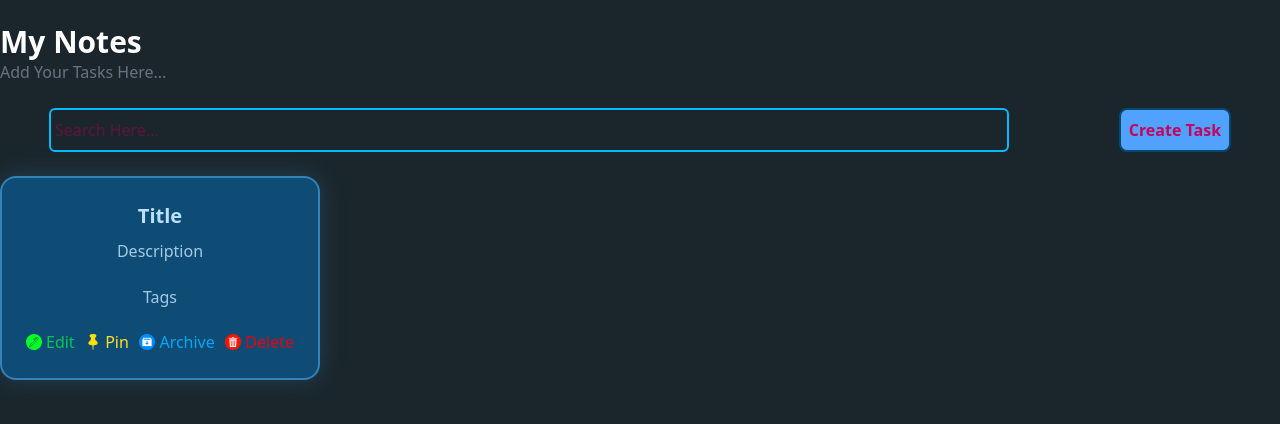
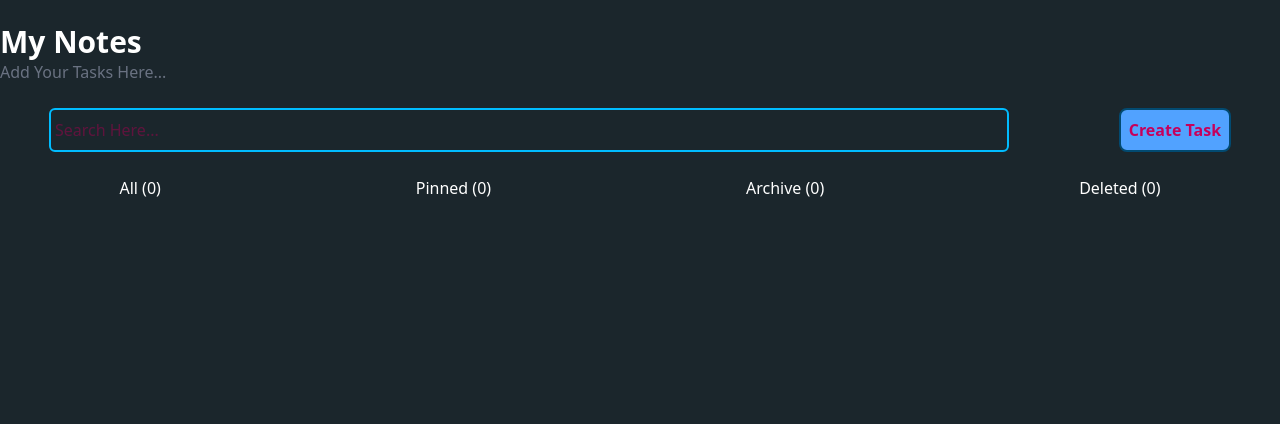
Before and after one commit to Paramesh-Kumar-2004/Notes_App_Project-1, a React (Vite) app: page / in a window 1280 px wide. Shown: the top 424 px of the page. Built offline with nearby package versions, Linux system fonts and the light colour scheme.

Commit message:
Working On Task Create Pages

```diff
--- a/src/Components/Cards.jsx
+++ b/src/Components/Cards.jsx
@@ -1,24 +1,34 @@
-import React from "react";
+import React, { useContext } from "react";
 import PinIMG from "../assets/pin.png"
 import DeleteIMG from "../assets/delete.png"
 import EditIMG from "../assets/edit.png"
 import ArchiveIMG from "../assets/inbox.png"
+import { Store } from "./ContextAPI";
 
 
 
 const Cards = () => {
+
+    const { task } = useContext(Store)
+
+    return (
+        <>
+
+            <div className="flex flex-wrap gap-3 text-[#BBE1FA] justify-evenly items-center font-[Poppins,sans-serif]">
+                {task.length != 0 && task.map((ele) => {
                     return (
                         // <div className="bg-[#1B262C] text-[#BBE1FA] flex justify-center items-center min-h-screen font-[Poppins,sans-serif]">
-        <div className="bg-[#0F4C75] border-2 border-[#3282B8] rounded-2xl p-6 w-80 text-center shadow-[0_0_25px_rgba(50,130,184,0.3)] transition-transform duration-300 ease-in-out hover:-translate-y-1.5 hover:shadow-[0_0_35px_rgba(187,225,250,0.5)]">
+
+                        <div className="bg-[#0F4C75] border-2 border-[#3282B8] rounded-2xl p-6 w-80 text-start shadow-[0_0_25px_rgba(50,130,184,0.3)] transition-transform duration-300 ease-in-out hover:-translate-y-1.5 hover:shadow-[0_0_35px_rgba(187,225,250,0.5)]" key={ele.id}>
 
                             <h2 className="text-[#BBE1FA] mb-2 text-xl font-semibold">
-                Title
+                                {ele.title}
                             </h2>
                             <p className="text-[#BBE1FA] opacity-85 mb-5 leading-relaxed">
-                Description
+                                {ele.notes}
                             </p>
                             <p className="text-[#BBE1FA] opacity-85 mb-5 leading-relaxed">
-                Tags
+                                {ele.tags}
                             </p>
                             <div className="flex flex-wrap items-center justify-between gap-2">
                                 <div className="flex items-center justify-center space-x-1 cursor-pointer hover:scale-125 transition duration-400">
@@ -38,8 +48,12 @@ const Cards = () => {
                                     <p className="inline text-red-600">Delete</p>
                                 </div>
                             </div>
-            {/* </div> */}
                         </div>
+                    )
+                })
+                }
+            </div>
+        </>
     );
 };
 
--- a/src/Components/ContextAPI.jsx
+++ b/src/Components/ContextAPI.jsx
@@ -6,13 +6,13 @@ export const Store = createContext()
 
 const ContextAPI = ({ children }) => {
 
-    const [task, setTask] = useState(localStorage.getItem("task") || [])
+    const [task, setTask] = useState(JSON.parse(localStorage.getItem("task")) || []);
     const [search, setSearch] = useState("All")
 
 
 
     return (
-        <Store.Provider value={{ task, search, setSearch }}>
+        <Store.Provider value={{ task, setTask, search, setSearch }}>
             {children}
         </Store.Provider>
     )
--- a/src/Pages/CreateTasks.jsx
+++ b/src/Pages/CreateTasks.jsx
@@ -1,13 +1,19 @@
-import React, { useState } from 'react';
+import React, { useContext, useState } from 'react';
 import { useNavigate } from 'react-router-dom';
+import { Store } from '../Components/ContextAPI';
+
+
 
 const CreateTasks = () => {
+
+    const { task, setTask } = useContext(Store)
 
     const [data, setData] = useState({
         id: Date.now(),
         title: "",
         notes: "",
-        tags: ""
+        tags: "",
+        type: "normal"
     })
 
     const navigate = useNavigate()
@@ -22,10 +28,21 @@ const CreateTasks = () => {
     function HandleSubmit(e) {
         e.preventDefault();
         try {
-
+            const updatedTasks = [...task, data];
+            setTask(updatedTasks);
+            localStorage.setItem("task", JSON.stringify(updatedTasks));
         } catch (error) {
             console.log(error)
+        } finally {
+            setData({
+                id: Date.now(),
+                title: "",
+                notes: "",
+                tags: "",
+                type: "normal"
+            });
         }
+
     }
 
     return (
@@ -50,6 +67,7 @@ const CreateTasks = () => {
                         id="title"
                         name='title'
                         onChange={HandleChange}
+                        value={data.title}
                         placeholder="Enter Your Title"
                         required
                         className="w-full border text-sky-50 border-gray-300 rounded-md p-2 focus:outline-none focus:ring-2 focus:ring-blue-400 transition-all duration-300"
@@ -68,6 +86,7 @@ const CreateTasks = () => {
                         placeholder="Write Your Notes Here..."
                         name='notes'
                         onChange={HandleChange}
+                        value={data.notes}
                         required
                         rows="4"
                         className="w-full border text-sky-50 border-gray-300 rounded-md p-2 focus:outline-none focus:ring-2 focus:ring-blue-400 transition-all duration-300"
@@ -86,6 +105,7 @@ const CreateTasks = () => {
                         id="tags"
                         name='tags'
                         onChange={HandleChange}
+                        value={data.tags}
                         required
                         placeholder="e.g. Work, Study, Personal"
                         className="w-full border text-sky-50 border-gray-300 rounded-md p-2 focus:outline-none focus:ring-2 focus:ring-blue-400 transition-all duration-300"
--- a/src/Pages/Home.jsx
+++ b/src/Pages/Home.jsx
@@ -21,6 +21,13 @@ const Home = () => {
                     <SearchBar />
                 </div>
 
+                <div className='flex gap-4 justify-around mb-6'>
+                    <div>All (0)</div>
+                    <div>Pinned (0)</div>
+                    <div>Archive (0)</div>
+                    <div>Deleted (0)</div>
+                </div>
+
                 <Cards />
 
             </div>
```
Lines whose indentation alone changed are shown as unchanged.
